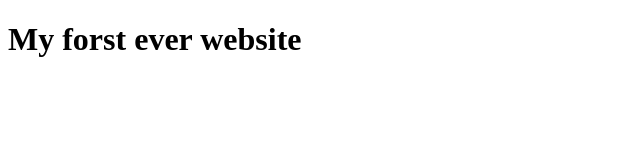
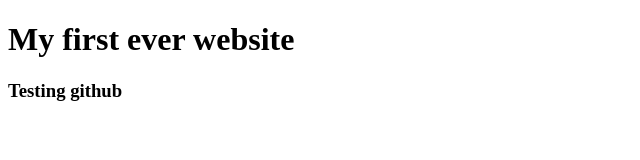
Before and after one commit to ShahriarKaushik/my-first-website, a plain HTML site: page index.html in a window 1280 px wide. Shown: the whole page, without its empty margins (0-640 px from the left). Drawn offline with Linux system fonts and the light colour scheme.

Commit message:
learn how to update code

```diff
--- a/index.html
+++ b/index.html
@@ -6,6 +6,7 @@
     <title>Document</title>
 </head>
 <body>
-    <h1>My forst ever website</h1>
+    <h1>My first ever website</h1>
+    <h3>Testing github</h3>
 </body>
 </html>
```
